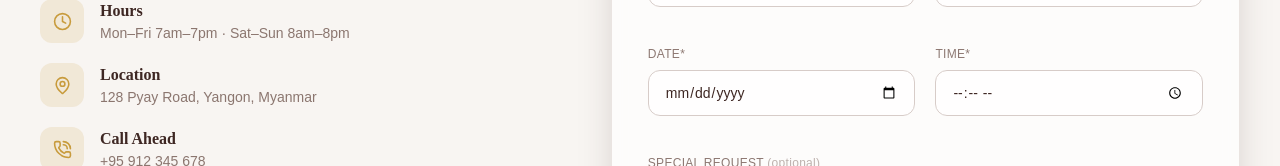
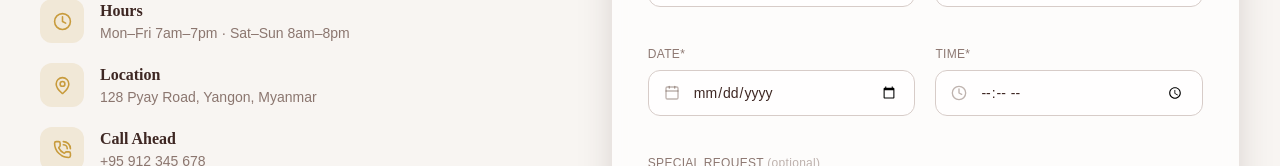
Before and after one commit to coffeeespresso343/linn-cafe, a React (Vite) app: page /reservation in a window 1280 px wide. Shown: the part 353-519 px from the top of the page. Built offline with nearby package versions, Linux system fonts and the light colour scheme.

Commit message:
Fix bugs

```diff
--- a/src/components/ReservationForm.jsx
+++ b/src/components/ReservationForm.jsx
@@ -27,8 +27,8 @@ const FIELD_ICONS = {
   name: User,
   email: Mail,
   phone: Phone,
-  date: "",
-  time: "",
+  date: Calendar,
+  time: Clock,
   guests: Users,
 };
 
@@ -86,7 +86,7 @@ const ReservationForm = () => {
             type={type}
             value={values[name]}
             onChange={handleChange}
-            className={`input-base min-w-0 ${Icon ? "pl-11" : ""} ${errors[name] ? "border-red-400 focus:border-red-400 focus:ring-red-100" : ""}`}
+            className={`input-base ${Icon ? "pl-11" : ""} ${errors[name] ? "border-red-400 focus:border-red-400 focus:ring-red-100" : ""}`}
             {...extra}
           />
         </div>
@@ -158,8 +158,10 @@ const ReservationForm = () => {
         )}
       </div>
 
-      {inputWrap("date", "Date", "date")}
-      {inputWrap("time", "Time", "time")}
+      <div className="grid grid-cols-2 gap-4 sm:contents sm:gap-4">
+        {inputWrap("date", "Date", "date")}
+        {inputWrap("time", "Time", "time")}
+      </div>
 
       <div className="sm:col-span-2">
         <label
```
